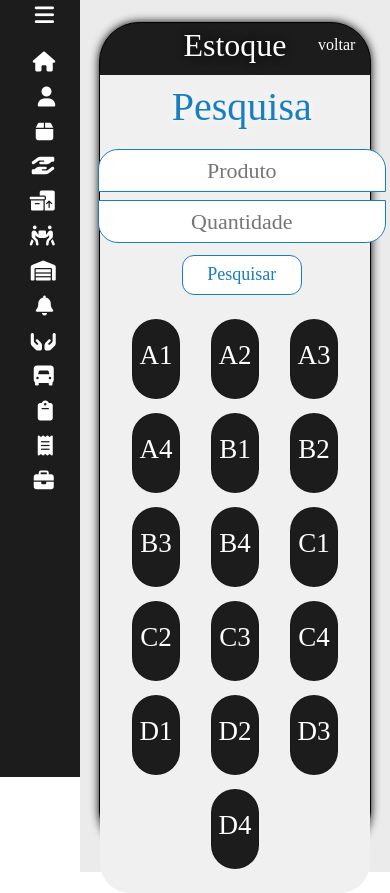
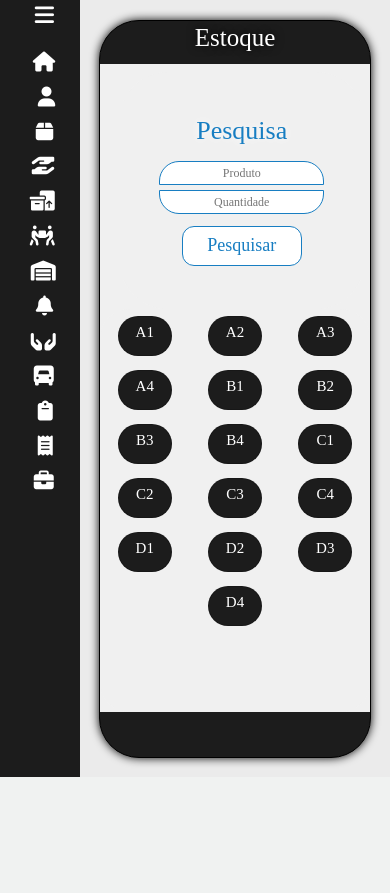
Before and after one commit to Henrique-Venzon/Projeto_Logistica, a PHP site: page /telaEstoque.php in a window 390 px wide. Shown: the part 67-960 px from the top of the page. After the commit the page ends 844 px from the top, so only its background shows below. Run offline with PHP 8.4, Linux system fonts and the light colour scheme; the visitor is signed in with stand-in values (Sample User, id 1); some libraries are stand-ins or nearby versions; some web fonts are replaced.

Commit message:
responsividade estoque

```diff
--- a/css/responsividade/estoqueResponsivo.css
+++ b/css/responsividade/estoqueResponsivo.css
@@ -1,7 +1,7 @@
 @media only screen and (max-width: 600px) {
 
 .text h1{
-    font-size: 32px;
+    font-size: 25px;
     color: #ffffff;
     text-shadow: 0px 0px 10px #000000;
 }
@@ -19,22 +19,20 @@
     border: solid 1.5px #000000;
     border-left: none;
     border-bottom: none;
-    font-size: 17px;
+    font-size: 12px;
 }
 .table th{
-    height: 40px;
+    height: 30px;
     border-top: none;
     background-color: #000000;
 }
 .table td{
-    height: 40px;
+    font-size: 12px;
+    height: 25px;
     background-color: #333333;
 }
 #voltar{
-    font-size:16px;
-    margin-top: 1.6%;
-    left: 80%;
-
+    display: none;
 }
 .descricao{
     display: none;
@@ -92,6 +90,7 @@
 .tabelaPesquisa{
     width: 90%;
     align-items: center;
+    height: 37%;
 }
 .pesquisa{
     border-radius: 20%;
@@ -103,31 +102,31 @@
     justify-content: center;
 }
 .pesquisa h1{
-    font-size: 40px;
+    font-size: 26px;
     margin-bottom: 10px;
     color: #187ec2;
     text-shadow: 0 0 8px #ffffff;
 }
 .pesquisa label{
-    margin-top: 8px;
-    margin-bottom: 4px;
+    margin-top: 6px;
+    margin-bottom: 3px;
     color: #055286;
-    font-size: 17px;
+    font-size: 13px;
 }
 
 .pesquisa input{
-    font-size: 22px;
+    font-size: 12px;
 }
 .input1{
-    margin-top: 8px;
-    padding:4px 8px;
+    margin-top: 5px;
+    padding:2px 4px;
     text-align: center;
     border-radius: 20px 20px 0px 0px;
     border: 1.5px solid #187ec2;
 }
 .input2{
-    margin-top: 8px;
-    padding:4px 8px;
+    margin-top: 5px;
+    padding:2px 4px;
     text-align: center;
     border-radius: 0px 0px 20px 20px ;
     border: 1.5px solid #187ec2;
@@ -135,9 +134,10 @@
 
 
 .tabelaPosicoes{
+    height: 63%;
     width: 100%;
     background-color: #f0f0f0;
-    padding: 17px;
+    padding: 0px;
     border-radius: 30px;
 }
 .posicoes{
@@ -149,7 +149,7 @@
 .card{
     margin: 7px;
     width: 20%;
-    height: 80px;
+    height: 40px;
     border-radius: 30px;
     background-color: #1c1c1c;
 }
@@ -166,6 +166,6 @@
     transform: scale(1.08);
 }
 .card h1{
-    font-size: 27px;
+    font-size: 15px;
 }
 }
```
